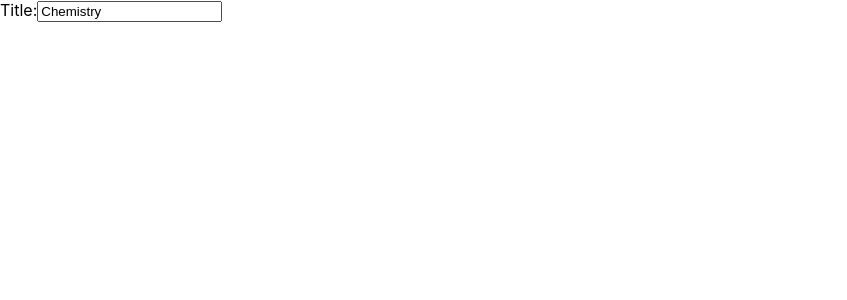
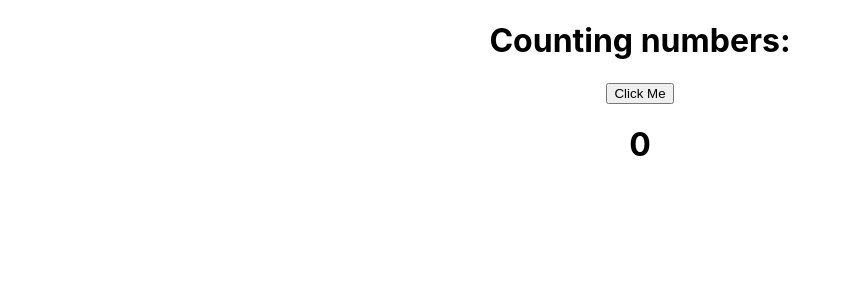
Before and after one commit to hhgiap241/StudentMangementReactApp, a React (Create React App) app: page / in a window 1280 px wide. Shown: the top 300 px of the page, without its empty margins (0-847 px from the left). Built offline with nearby package versions, Linux system fonts and the light colour scheme.

Commit message:
add counter component

```diff
--- a/src/App.js
+++ b/src/App.js
@@ -1,14 +1,13 @@
 
 import './App.css';
-import BookEditForm from "./InformationForm";
+import NumberCount from "./NumberCount";
+
 
 function App() {
-    const book = {
-        title: "Chemistry"
-    }
+    console.log('App re-render');
     return (
-        <div className="wrapper">
-            <BookEditForm book = {book}/>
+        <div className="App">
+            <NumberCount/>
         </div>
     );
 }
--- a/src/InformationForm.js
+++ /dev/null
@@ -1,27 +0,0 @@
-import {useState} from "react";
-
-function BookTitle(props){
-    console.log("onTitleChange = ",props.onTitleChange );
-    return (
-        <label>
-            Title:
-            <input onChange = {props.onTitleChange} value={props.title} />
-        </label>
-    )
-}
-
-function BookEditForm(props){
-    const [title, setTitle] = useState(props.book.title)
-
-    function handleTitleChange(evt){
-        setTitle(evt.target.value);
-    }
-    console.log("handleTitleChange = ",handleTitleChange);
-
-    return (
-        <form>
-            <BookTitle onTitleChange = {handleTitleChange} title={title}/>
-        </form>
-    )
-}
-export default BookEditForm;
--- /dev/null
+++ b/src/NumberCount.js
@@ -0,0 +1,26 @@
+import React, {useState} from "react";
+
+const Heading = React.memo(function (){
+    console.log('heading re-render');
+    return (
+        <h1>Counting numbers: </h1>
+    )
+});
+
+const NumberCount = () =>{
+
+    const [number, setNumber] = useState(0);
+
+    const buttonHandler =()=>{
+        setNumber(number + 1);
+    }
+    console.log("numbercount re-render");
+    return (
+        <div>
+            <Heading/>
+            <button onClick={buttonHandler}>Click Me</button>
+            <h1>{number}</h1>
+        </div>
+    )
+}
+export default NumberCount;
```
